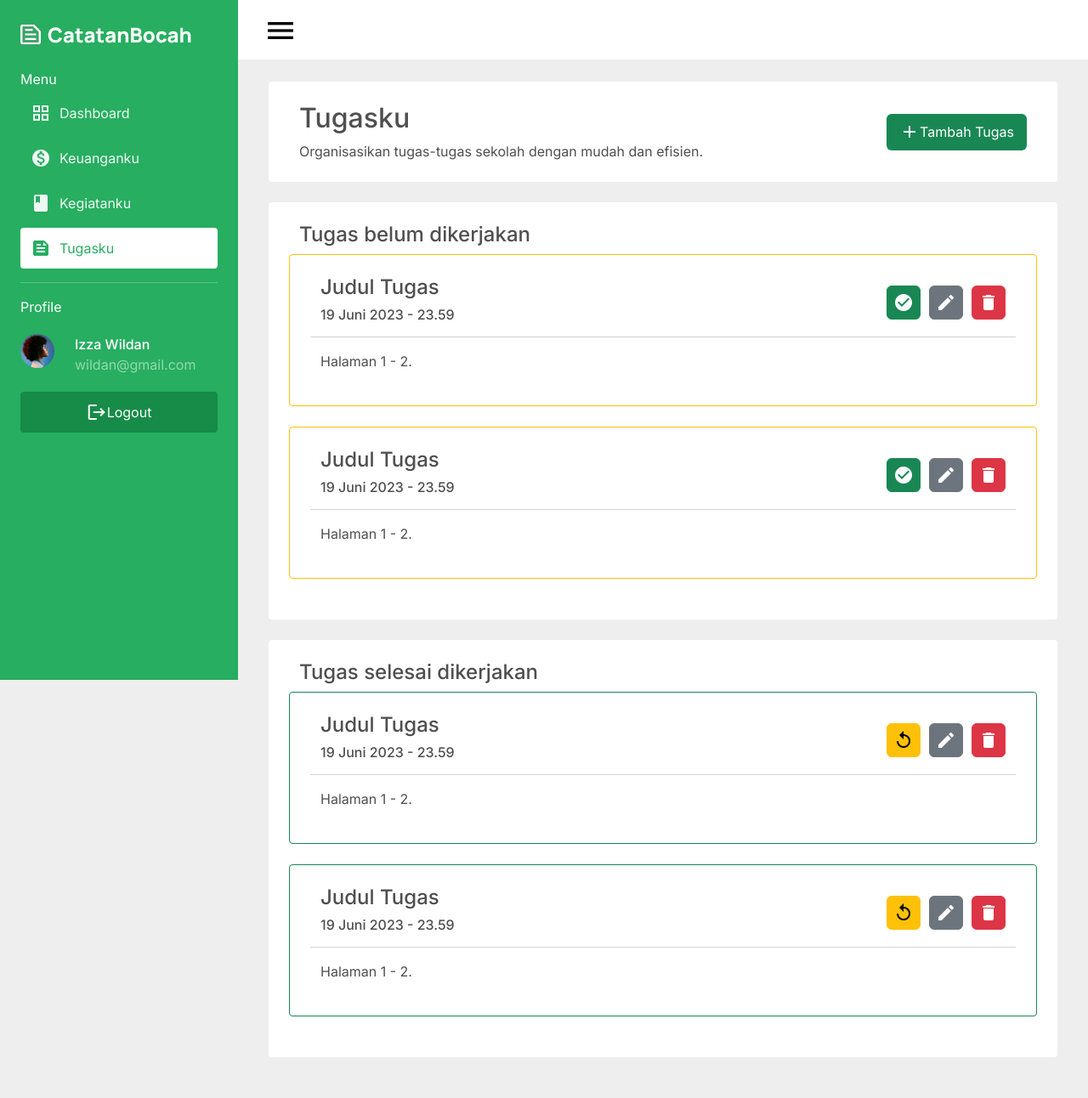
After one commit to dzulfi/catatanbocah, a PHP site: page /todolist.html in a window 1280 px wide. The commit adds this page. Shown: the whole page at 85% size. Run offline with PHP 8.4, Linux system fonts and the light colour scheme.

Commit message:
update fitur

```diff
--- a/css/responsive.css
+++ b/css/responsive.css
@@ -5,6 +5,10 @@
   }
 
   .diary-item-action button{
+    width:100%;
+  }
+
+  .tugas-item-action button{
     width:100%;
   }
 
--- a/css/style.css
+++ b/css/style.css
@@ -268,3 +268,23 @@ nav{
   justify-content: center;
 }
 /* akhir style Diary Bocah */
+
+/* style Tugasku */
+.round-4{
+  border-radius: 4px;
+}
+.tugas-item-action{
+  display: flex;
+  margin: auto;
+  justify-content: end;
+}
+.tugas-item-action button{
+  height: 40px;
+  margin-left: 10px;
+  width: 40px;
+  line-height: 40px;
+  display: flex;
+  align-items: center;
+  justify-content: center;
+}
+/* akhir style Tugasku */
--- /dev/null
+++ b/todolist.html
@@ -0,0 +1,298 @@
+<!DOCTYPE html>
+<html lang="en">
+
+<head>
+  <meta charset="utf-8" />
+  <meta name="viewport" content="width=device-width, initial-scale=1" />
+  <title>Catatan Bocah</title>
+  <link rel="stylesheet" href="https://cdn.jsdelivr.net/npm/bootstrap@5.3.0/dist/css/bootstrap.min.css"/>
+  <link rel="stylesheet" href="https://cdnjs.cloudflare.com/ajax/libs/font-awesome/6.4.0/css/all.min.css" />
+  <link rel="stylesheet" href="https://fonts.googleapis.com/icon?family=Material+Icons" />
+  <link rel="stylesheet" href="css/style.css" />
+  <link rel="stylesheet" href="css/responsive.css" />
+</head>
+
+<body>
+  <!-- top bar -->
+  <nav>
+    <a href="" class="menu-humberger">
+      <span class="material-icons md-36">menu</span>
+    </a>
+  </nav>
+  <!-- akhir top bar -->
+
+  <!-- sidebar -->
+  <div class="sidebar">
+    <div class="sidebar-logo">
+      <img src="img/icons/logo.svg" alt="" />
+    </div>
+    <span class="mt-4 mb-1 d-block sidebar-none">Menu</span>
+    <ul class="sidebar-menu ">
+      <li>
+        <a href="dashboard.html" class="menu-item">
+          <span class="material-icons md-36">grid_view</span>
+          <span>Dashboard</span>
+        </a>
+      </li>
+      <li>
+        <a href="catatanKeuangan.html" class="menu-item"><span class="material-icons md-36">monetization_on</span>
+          <span>Keuanganku</span>
+        </a>
+      </li>
+      <li>
+        <a href="diarybocah.html" class="menu-item"><span class="material-icons md-36">book</span>
+          <span>Kegiatanku</span>
+        </a>
+      </li>
+      <li>
+        <a href="todolist.html" class="menu-item menu-active"><span class="material-icons md-36">feed</span>
+          <span>Tugasku</span>
+        </a>
+      </li>
+    </ul>
+    <hr>
+    <span class="mt-3 d-block">Profile</span>
+    <div class="sidebar-profile">
+      <div class="row">
+        <div class="col-3">
+          <img src="img/profile.png" alt="">
+        </div>
+        <div class="col-8">
+          <span>Izza Wildan</span>
+          <span>wildan@gmail.com</span>
+        </div>
+      </div>
+    </div>
+    <a href="" class="logout">
+      <span class="material-icons md-36">logout</span>
+      <span>Logout</span>
+    </a>
+  </div>
+  <!-- akhir sidebar -->
+
+  <!-- content -->
+  <div class="content my-5 pt-5">
+    <div class="px-4 px-sm-5">
+      <div class="tugas-title bg-white p-4 row align-items-center round-4 mb-4">
+        <div class=" col-12 col-sm-7 text-center text-sm-start">
+          <h2>Tugasku</h2>
+          Organisasikan tugas-tugas sekolah dengan mudah dan efisien.
+        </div>
+        <div class="col-12 col-sm-5">
+          <button type=" button" class="btn btn-success btn-transaksi mt-3 border border-0 mt-sm-0"
+            data-bs-toggle="modal" data-bs-target="#exampleModal">
+            <span class="material-icons md-36">add</span> Tambah Tugas
+          </button>
+        </div>
+      </div>
+
+      <!-- tugas belum dikerjakan -->
+      <div class="tugas-group bg-white p-4 row align-items-center round-4 mb-4">
+        <div class="tugas-title">
+          <div class=" col-12 col-sm-7 text-center text-sm-start">
+              <h4>Tugas belum dikerjakan</h4>
+          </div>
+          <!-- tugas item -->
+          <div class="tugas-item bg-white p-4 row align-items-center round-4 mb-4 border border-warning">
+            <div class=" col-12 col-sm-7">
+              <h4 class="text-center text-sm-start">Judul Tugas</h4>
+              <h6 class="text-center text-sm-start">19 Juni 2023 - 23.59</h6>
+            </div>
+            <div class="col-12 col-sm-5 tugas-item-action mt-3 m-sm-0">
+              <button class="btn btn-success">
+                <span class="material-icons md-36">check_circle</span>
+              </button>
+              <button class="btn btn-secondary" data-bs-toggle="modal" data-bs-target="#editModal">
+                <span class="material-icons md-36">edit</span>
+              </button>
+              <button class="btn btn-danger" data-bs-toggle="modal" data-bs-target="#deleteModal">
+                <span class="material-icons md-36">delete</span>
+              </button>
+            </div>
+            <hr class="mt-2">
+            <p>
+              Halaman 1 - 2.
+            </p>
+          </div>
+          <!--  akhir tugas item -->
+          <!-- tugas item -->
+          <div class="tugas-item bg-white p-4 row align-items-center round-4 mb-4 border border-warning">
+              <div class=" col-12 col-sm-7">
+                <h4 class="text-center text-sm-start">Judul Tugas</h4>
+                <h6 class="text-center text-sm-start">19 Juni 2023 - 23.59</h6>
+              </div>
+              <div class="col-12 col-sm-5 tugas-item-action mt-3 m-sm-0">
+                <button class="btn btn-success">
+                  <span class="material-icons md-36">check_circle</span>
+                </button>
+                <button class="btn btn-secondary" data-bs-toggle="modal" data-bs-target="#editModal">
+                  <span class="material-icons md-36">edit</span>
+                </button>
+                <button class="btn btn-danger" data-bs-toggle="modal" data-bs-target="#deleteModal">
+                  <span class="material-icons md-36">delete</span>
+                </button>
+              </div>
+              <hr class="mt-2">
+              <p>
+                Halaman 1 - 2.
+              </p>
+            </div>
+            <!--  akhir tugas item -->
+        </div>
+      </div>
+      <!-- akhir tugas belum dikerjakan -->
+
+      <!-- tugas selesai dikerjakan -->
+      <div class="tugas-group bg-white p-4 row align-items-center round-4 mb-4">
+        <div class="tugas-title">
+          <div class=" col-12 col-sm-7 text-center text-sm-start">
+              <h4>Tugas selesai dikerjakan</h4>
+          </div>
+          <!-- tugas item -->
+          <div class="tugas-item bg-white p-4 row align-items-center round-4 mb-4 border border-success">
+            <div class=" col-12 col-sm-7">
+              <h4 class="text-center text-sm-start">Judul Tugas</h4>
+              <h6 class="text-center text-sm-start">19 Juni 2023 - 23.59</h6>
+            </div>
+            <div class="col-12 col-sm-5 tugas-item-action mt-3 m-sm-0">
+              <button class="btn btn-warning">
+                <span class="material-icons md-36">replay</span>
+              </button>
+              <button class="btn btn-secondary" data-bs-toggle="modal" data-bs-target="#editModal">
+                <span class="material-icons md-36">edit</span>
+              </button>
+              <button class="btn btn-danger" data-bs-toggle="modal" data-bs-target="#deleteModal">
+                <span class="material-icons md-36">delete</span>
+              </button>
+            </div>
+            <hr class="mt-2">
+            <p>
+              Halaman 1 - 2.
+            </p>
+          </div>
+          <!--  akhir tugas item -->
+          <!-- tugas item -->
+          <div class="tugas-item bg-white p-4 row align-items-center round-4 mb-4 border border-success">
+              <div class=" col-12 col-sm-7">
+                <h4 class="text-center text-sm-start">Judul Tugas</h4>
+                <h6 class="text-center text-sm-start">19 Juni 2023 - 23.59</h6>
+              </div>
+              <div class="col-12 col-sm-5 tugas-item-action mt-3 m-sm-0">
+                <button class="btn btn-warning">
+                  <span class="material-icons md-36">replay</span>
+                </button>
+                <button class="btn btn-secondary" data-bs-toggle="modal" data-bs-target="#editModal">
+                  <span class="material-icons md-36">edit</span>
+                </button>
+                <button class="btn btn-danger" data-bs-toggle="modal" data-bs-target="#deleteModal">
+                  <span class="material-icons md-36">delete</span>
+                </button>
+              </div>
+              <hr class="mt-2">
+              <p>
+                Halaman 1 - 2.
+              </p>
+            </div>
+            <!--  akhir tugas item -->
+        </div>
+      </div>
+      <!-- akhir tugas selesai dikerjakan -->
+    </div>
+  </div>
+  <!-- akhir content -->
+
+  <!-- modal tambah tugas -->
+  <div class="modal fade" id="exampleModal" tabindex="-1" aria-labelledby="exampleModalLabel" aria-hidden="true">
+    <div class="modal-dialog">
+      <div class="modal-content">
+        <div class="modal-header">
+          <h1 class="modal-title fs-5" id="exampleModalLabel">Tambah Tugas</h1>
+          <button type="button" class="btn-close" data-bs-dismiss="modal" aria-label="Close"></button>
+        </div>
+        <div class="modal-body">
+          <div>
+            <label for="judul" class="form-label">Judul Tugas</label>
+            <input type="text" class="form-control" placeholder="judul" id="judul">
+          </div>
+          <div class="mt-3" id="datepicker">
+            <label class="form-label">Tanggal Deadline</label>
+            <div class="input-group mb-3">
+              <input type="text" id="tanggal" class="form-control" placeholder="tanggal deadline">
+              <label class="input-group-text material-icons" for="tanggal">calendar_month</label>
+            </div>
+          </div>
+          <div class="mt-3">
+            <label for="deskripsi" class="form-label">Deskripsi</label>
+            <textarea class="form-control" id="deskripsi" rows="3"> </textarea>
+          </div>
+        </div>
+        <div class="modal-footer">
+          <button type="button" class="btn btn-secondary" data-bs-dismiss="modal">Batal</button>
+          <button type="button" class="btn btn-success">Tambah Tugas</button>
+        </div>
+      </div>
+    </div>
+  </div>
+  <!-- akhir modal tambah tugas -->
+
+  <!-- modal edit tugas -->
+  <div class="modal fade" id="editModal" tabindex="-1" aria-labelledby="editModalLabel" aria-hidden="true">
+    <div class="modal-dialog">
+      <div class="modal-content">
+        <div class="modal-header">
+          <h1 class="modal-title fs-5" id="editModalLabel">Edit Tugas</h1>
+          <button type="button" class="btn-close" data-bs-dismiss="modal" aria-label="Close"></button>
+        </div>
+        <div class="modal-body">
+          <div>
+            <label for="judul" class="form-label">Judul Tugas</label>
+            <input type="text" class="form-control" placeholder="judul" id="judul" value="Judul Tugas">
+          </div>
+          <div class="mt-3" id="datepicker">
+            <label class="form-label">Tanggal Deadline</label>
+            <div class="input-group mb-3">
+              <input type="text" id="tanggal" class="form-control" placeholder="tanggal deadline">
+              <label class="input-group-text material-icons" for="tanggal">calendar_month</label>
+            </div>
+          </div>
+          <div class="mt-3">
+            <label for="deskripsi" class="form-label">Deskripsi</label>
+            <textarea class="form-control" id="deskripsi"
+              rows="3">Lorem ipsum dolor sit amet consectetur adipisicing elit. Quibusdam quos doloremque ut consectetur unde inveniam repudiandae officiis nesciunt, nobis nihil quam deleniti repellendus dolore odit repellat fugiatnatus cupiditate. Lorem ipsum dolor sit amet consectetur adipisicing elit. Tempore vel sequi, harumtempora iusto iste repellendus eligendi. Repudiandae animi nobis veritatis ipsum quos, necessitatibusearum autem harum reprehenderit quis magnam?</textarea>
+          </div>
+        </div>
+        <div class="modal-footer">
+          <button type="button" class="btn btn-secondary" data-bs-dismiss="modal">Batal</button>
+          <button type="button" class="btn btn-success">Edit tugas</button>
+        </div>
+      </div>
+    </div>
+  </div>
+  <!-- akhir modal edit tugas -->
+
+  <!-- modal hapus tugas -->
+  <div class="modal fade" id="deleteModal" tabindex="-1" aria-labelledby="deleteModalLabel" aria-hidden="true">
+    <div class="modal-dialog modal-dialog-centered">
+      <div class="modal-content">
+        <div class="modal-header">
+          <h1 class="modal-title fs-5" id="deleteModalLabel">Hapus Tugas</h1>
+          <button type="button" class="btn-close" data-bs-dismiss="modal" aria-label="Close"></button>
+        </div>
+        <div class="modal-body text-center">
+          <p>Apakah Anda yakin akan menghapus Tugasku?</p>
+        </div>
+        <div class="modal-footer">
+          <button type="button" class="btn btn-secondary" data-bs-dismiss="modal">Batal</button>
+          <button type="button" class="btn btn-success">Hapus tugas</button>
+        </div>
+      </div>
+    </div>
+  </div>
+  <!-- akhir modal hapus tugas -->
+
+  <script src="https://cdn.jsdelivr.net/npm/bootstrap@5.3.0/dist/js/bootstrap.bundle.min.js"
+    integrity="sha384-geWF76RCwLtnZ8qwWowPQNguL3RmwHVBC9FhGdlKrxdiJJigb/j/68SIy3Te4Bkz" crossorigin="anonymous">
+  </script>
+  <script src="js/script.js"></script>
+</body>
+</html>
```
